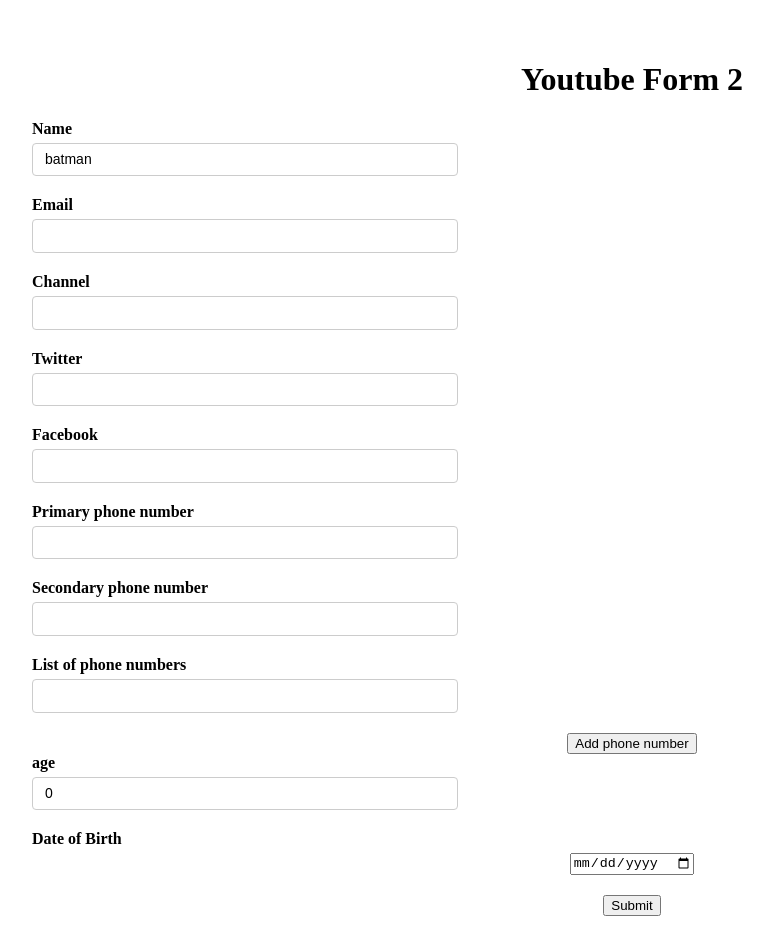
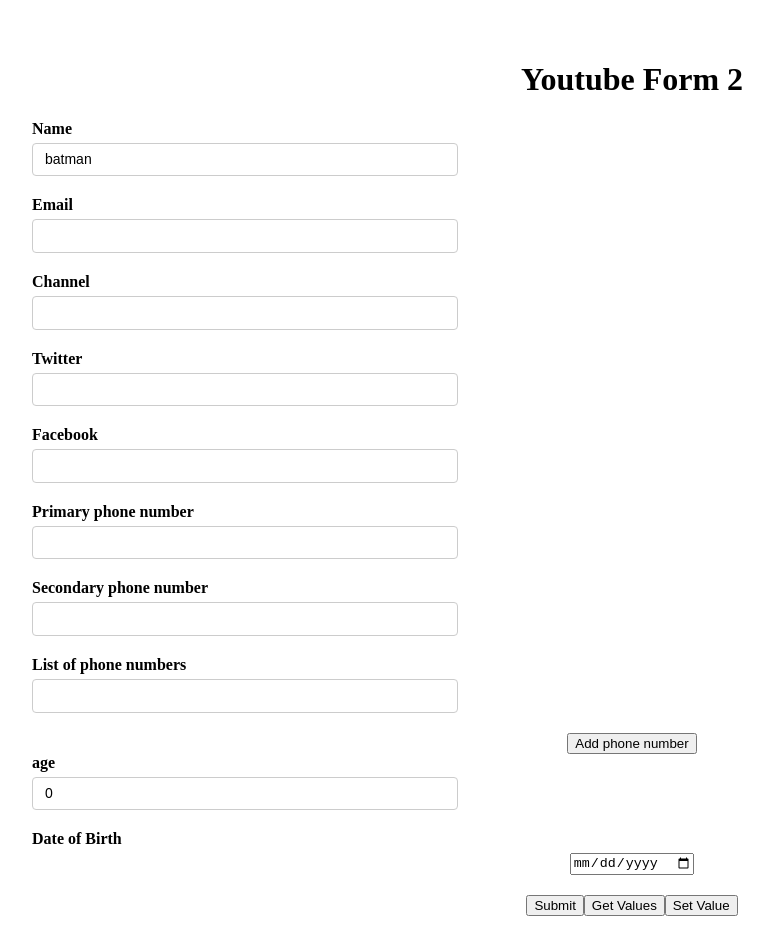
Before and after one commit to rizqydev/learn-react, a React (Vite) app: page /learn-rhf in a window 1280 px wide. Shown: the top 952 px of the page, without its empty margins (8-781 px from the left). Built offline with nearby package versions, Linux system fonts and the light colour scheme.

Commit message:
rhf - learn get and set field values

```diff
--- a/src/react-hook-form/components/YoutubeForm.tsx
+++ b/src/react-hook-form/components/YoutubeForm.tsx
@@ -37,13 +37,22 @@
     }
   })
 
-  const { register, handleSubmit, control, formState, watch } = form
+  const { register, handleSubmit, control, formState, watch, getValues, setValue } = form
   const { errors } = formState
 
   const { fields, append, remove } = useFieldArray({
     name: "phNumber",
     control
   })
+
+  const handleSetValue = () => {
+    // setValue("username", "superman")
+    setValue("username", "", {
+      shouldValidate: true,
+      shouldDirty: true,
+      shouldTouch: true
+    })
+  }
 
   const onSubmit = (data: FormValues) => {
     console.log("Form submitted", data)
@@ -179,6 +188,9 @@
         </div>
 
         <button type="submit">Submit</button>
+        <button type="button" onClick={() => console.log(getValues(["social.facebook", "channel"]))}>Get Values</button>
+
+        <button type="button" onClick={handleSetValue}>Set Value</button>
 
       </form>
       <DevTool control={control} />
```
